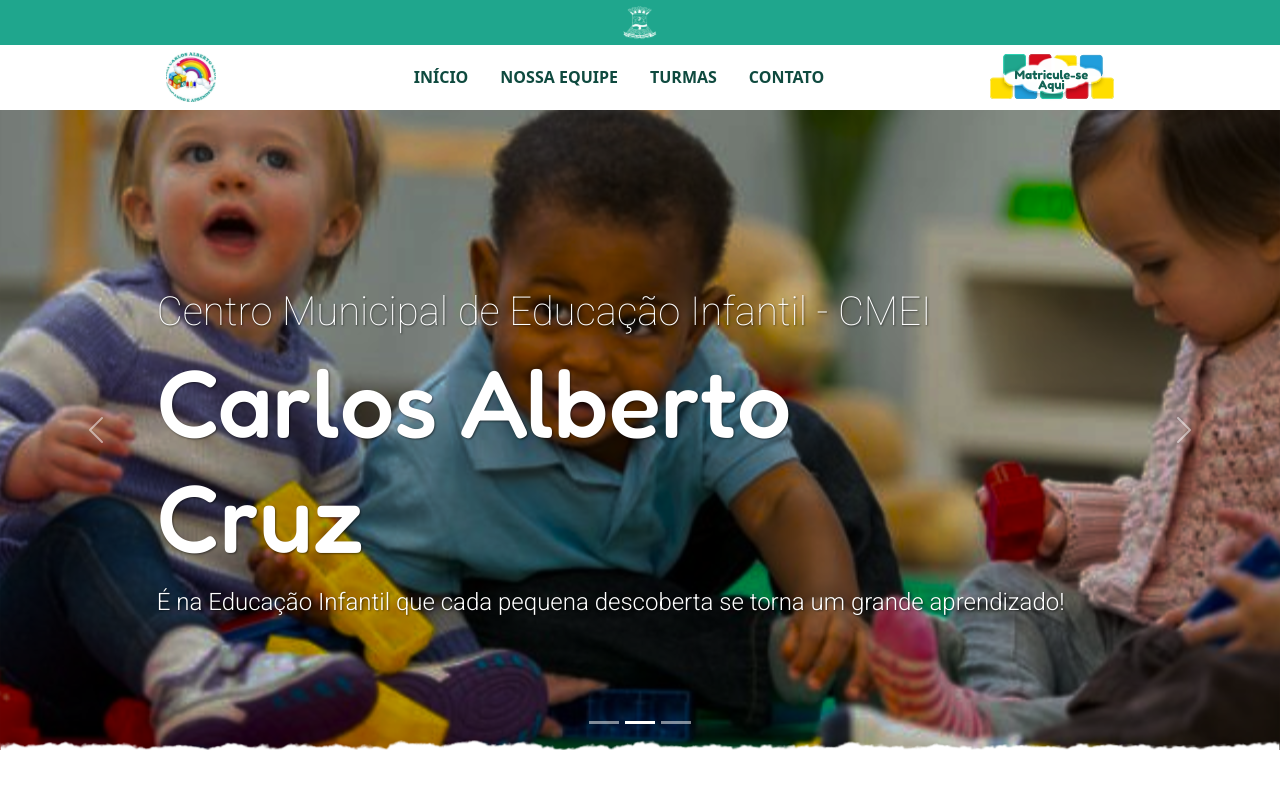
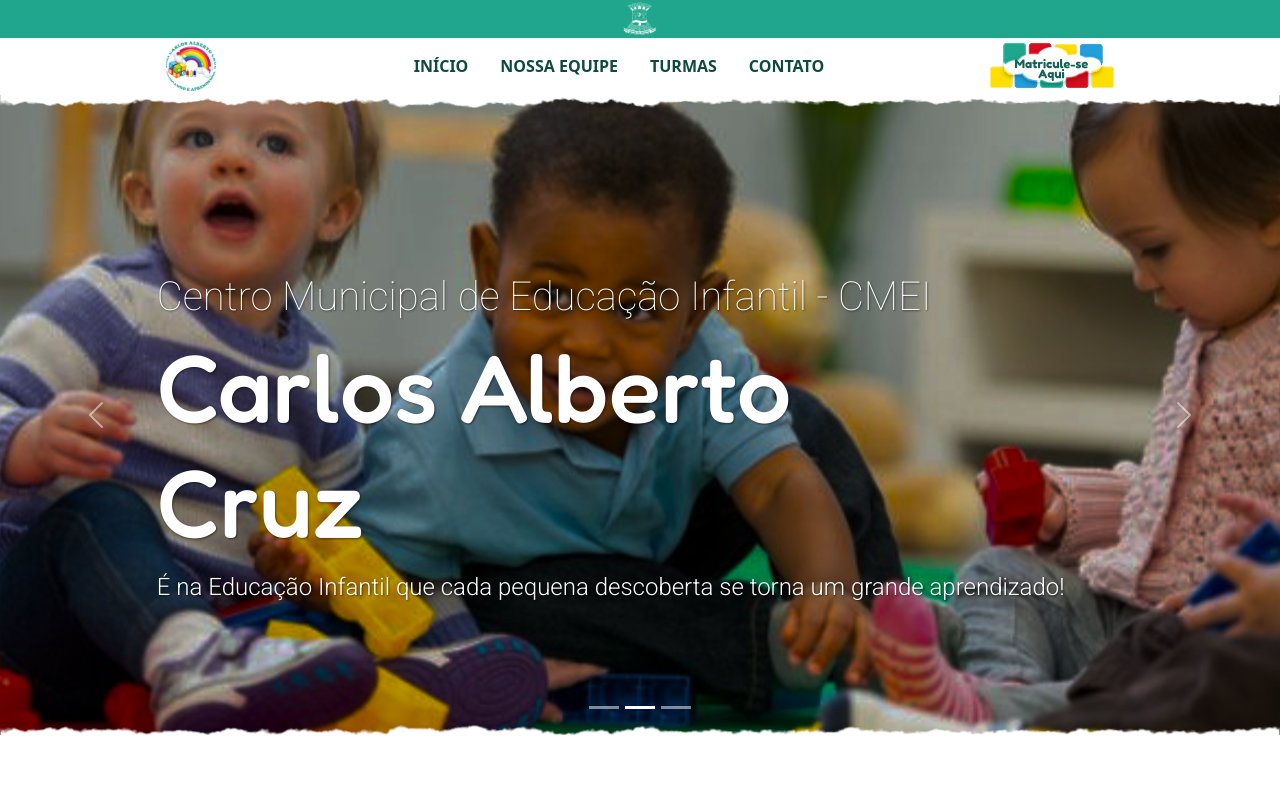
Before and after one commit to gabriellyheber22/site-creche, a React (Vite) app: page / in a window 1280 px wide. Shown: the top 793 px of the page. Built offline with nearby package versions, Linux system fonts and the light colour scheme.

Commit message:
Correção na borda superior do header, para as interfaces de 1024px a 1439px

```diff
--- a/src/componentes/bordaRasgada/borda.css
+++ b/src/componentes/bordaRasgada/borda.css
@@ -76,7 +76,7 @@
 
     .bordaSuperior {
         display: block;
-        top: -1px;
+        top: 1px;
     }
 
 
--- a/src/componentes/header/header.css
+++ b/src/componentes/header/header.css
@@ -52,7 +52,7 @@ header nav .matricula{
     }
 
      header{
-        height: 140px;
+        height: 95px;
      }
     .navBar{
         justify-content:space-evenly;
--- a/src/pages/home/Home.css
+++ b/src/pages/home/Home.css
@@ -93,10 +93,7 @@ div .sobreNos_texto p {
 }
 
 @media (min-width: 1024px) and (max-width:1439px) {
-    .carrossel {
-        position: relative;
-        top: -15px !important;
-    }
+
 
     .nossoCMEI h2 {
         font-size: 3rem;
@@ -148,7 +145,7 @@ div .sobreNos_texto p {
 
     .sobreNos{
         height: 65vh;
-        margin-top: -10px;
+        margin-top: -15px;
     }
     .sobreNos_info{
         flex-direction: row ;
```
